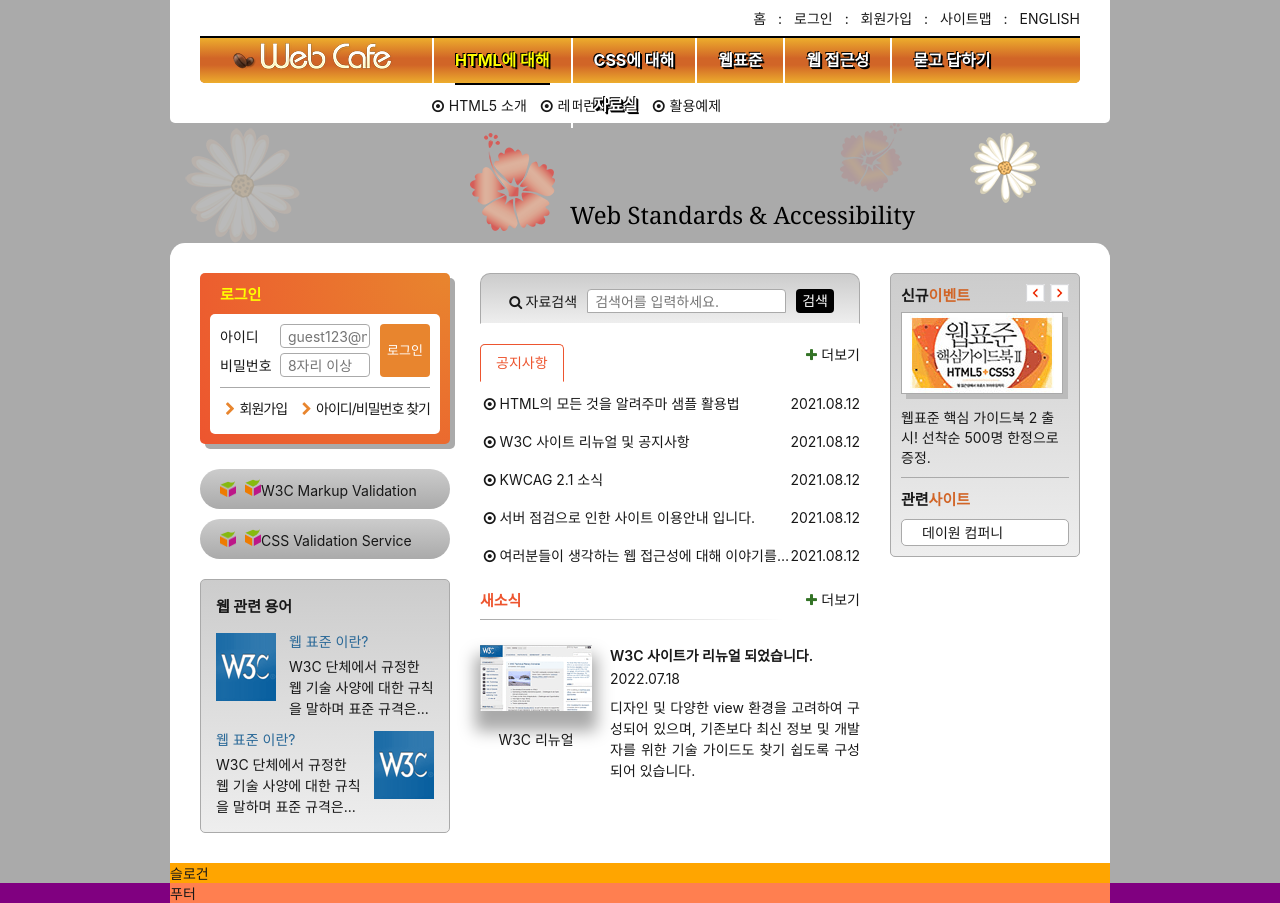
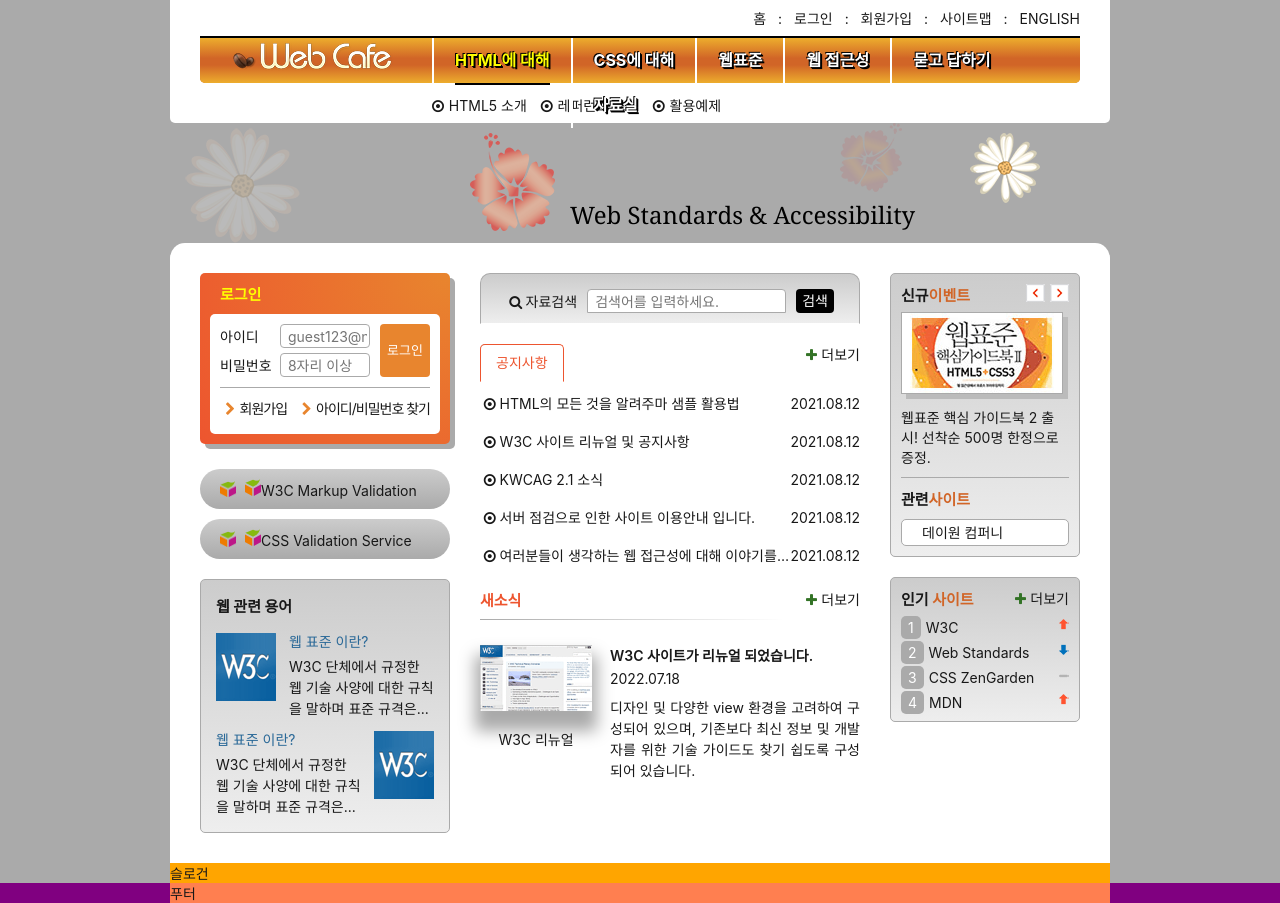
Before and after one commit to CHAERYEON-LEE/zeroConnecTo, a website: page HTML5/index.html in a window 1280 px wide. Drawn offline with Linux system fonts and the light colour scheme; files whose address does not match are found by name; a web font is replaced by a local one.

Commit message:
인기사이트 디자인 혼자 해보기

```diff
--- a/HTML5/css/index.css
+++ b/HTML5/css/index.css
@@ -618,7 +618,7 @@
     border-bottom: 1px solid #aaa;
 }
 
-.event-title, .related-title{
+.event-title, .related-title, .favorite-title{
     font-size: 1.5rem;
     font-weight: 700;
 }
@@ -714,6 +714,59 @@
     padding: 10px 0;
 }
 
+/* 인기사이트 */
+.favorite{
+    position: relative;
+    margin-top: 20px;
+}
+.favorite-more{
+    position: absolute;
+    top: 2px;
+    right: 2px;
+    padding: 8px;
+}
+.favorite-list{
+    margin-top: 10px;
+    list-style-type: none;
+    /* overflow: hidden; */
+    /* 앞에 가상요소를 삽입해줄 것이기 때문에 overflow: hidden을 적용하면 두번 읽어주게됨 */
+}
+.favorite-list li{
+    margin-top: 8px;
+}
+
+.favorite-list a::before{
+    content: "1";
+    padding: 3px 7px;
+    margin-right: 5px;
+    background: #aaa;
+    border-radius: 5px;
+    color: #fff;
+}
+.favorite-list li:nth-child(2) a::before{
+    content: "2";
+}
+.favorite-list li:nth-child(3) a::before{
+    content: "3";
+}
+.favorite-list li:nth-child(4) a::before{
+    content: "4";
+}
+.favorite-list em{
+    display: block;
+    width: 10px;
+    height: 11px;
+    background-image: url(./images/rank.png);
+    float: right;
+    background-position: 0 0;
+}
+.favorite-list li:nth-child(2) em{
+    background-position: 0 11px;
+}
+.favorite-list li:nth-child(3) em{
+    background-position: 0 35px;
+}
+
 /* 슬로건 */
 .slogan{
     background: orange;
--- a/HTML5/index.html
+++ b/HTML5/index.html
@@ -378,6 +378,16 @@
             </ul>
           </section>
         </div>
+        <section class="favorite gradient-effect">
+          <h2 class="favorite-title">인기 <span class="accent-color">사이트</span></h2>
+          <ol class="favorite-list">
+            <li class="no1"><a href="/">W3C</a><em class="up" aria-label="상승"></em></li>
+            <li class="no2"><a href="/">Web Standards</a><em class="down" aria-label="하락"></em></li>
+            <li class="no3"><a href="/">CSS ZenGarden</a><em class="stop" aria-label="변동없음"></em></li>
+            <li class="no4"><a href="/">MDN</a><em class="up" aria-label="상승"></em></li>
+          </ol>
+          <a href="#" class="icon-plus more favorite-more" title="인기 사이트">더보기</a>
+        </section>
       </div>
       <div class="clearfix"></div>
     </main>
```
